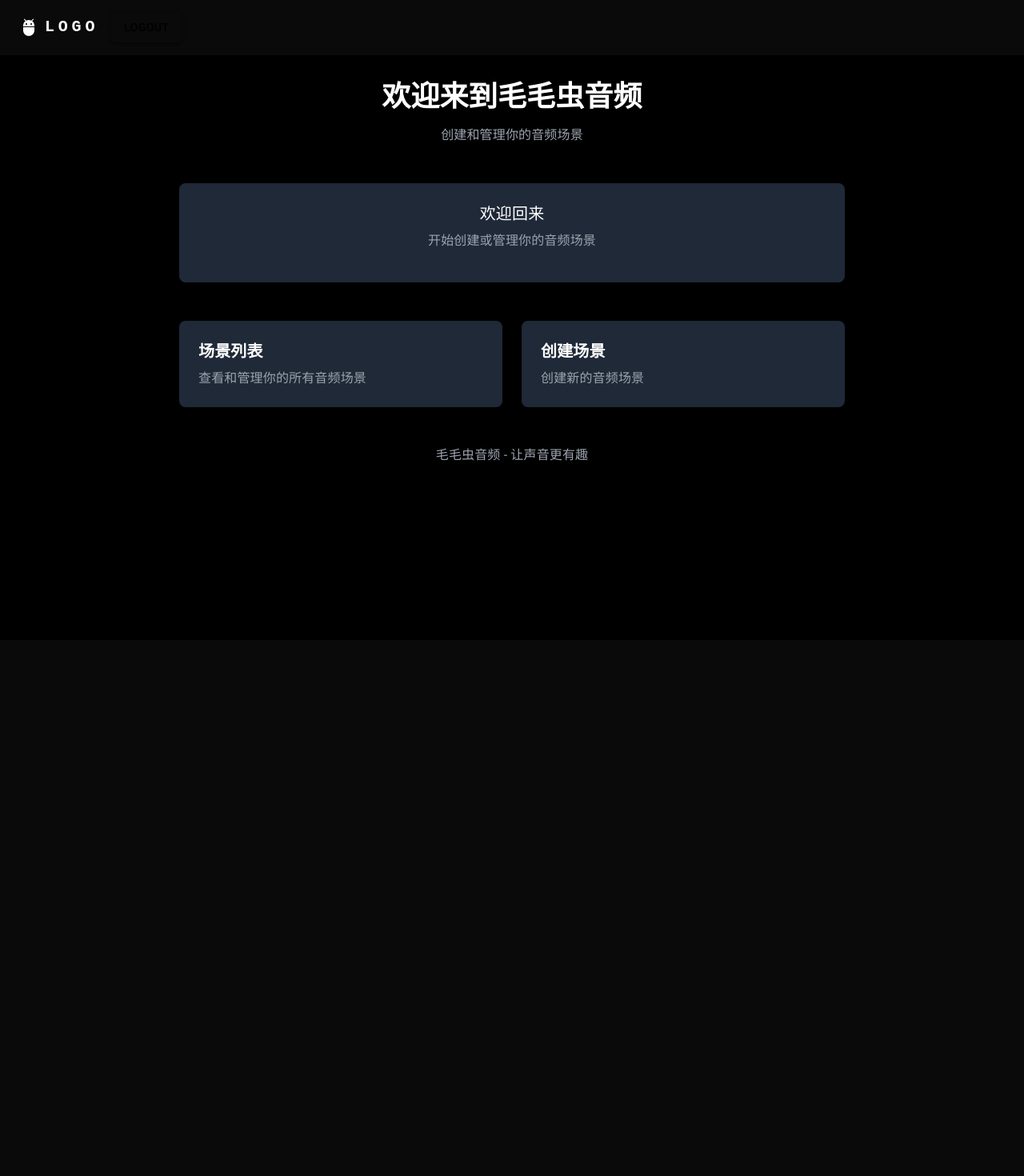
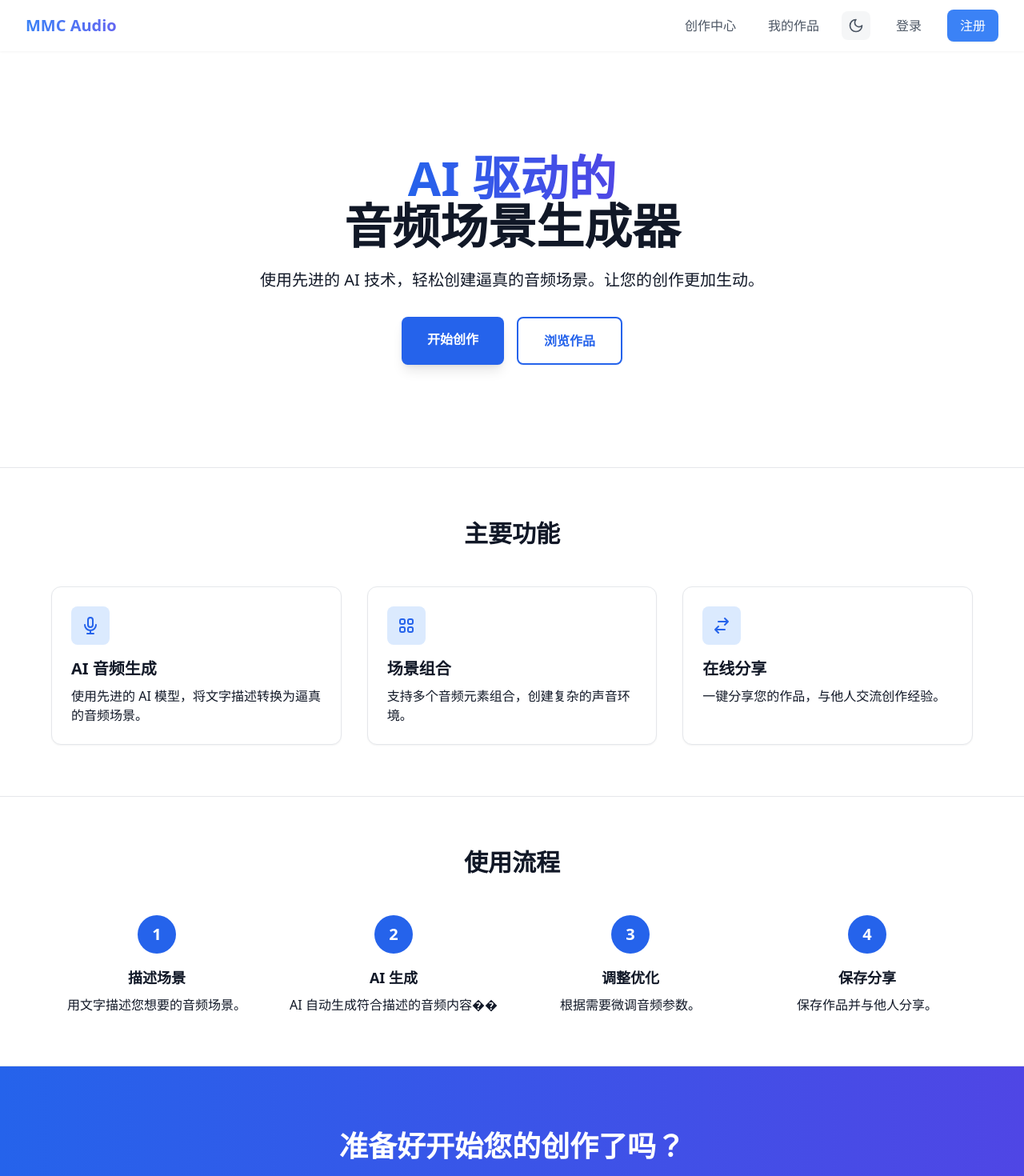
Before and after one commit to lfhwnqe/english-sst, a Next.js app: page / in a window 1280 px wide. Shown: the top 1470 px of the page at 80% size. Before the commit the page ends 800 px from the top, so only its background shows below. Built offline with nearby package versions, Linux system fonts and the light colour scheme.

Commit message:
feat: add next-themes for dark mode support; update Tailwind CSS configuration for dark mode; enhance global styles and layout for improved theming; refactor Home and AudioSceneList components for better UI consistency and responsiveness

```diff
--- a/app/components/common/appHeader.tsx
+++ b/app/components/common/appHeader.tsx
@@ -1,167 +1,123 @@
 "use client";
-import AppBar from "@mui/material/AppBar";
-import Box from "@mui/material/Box";
-import Toolbar from "@mui/material/Toolbar";
-import IconButton from "@mui/material/IconButton";
-import Typography from "@mui/material/Typography";
-import Menu from "@mui/material/Menu";
-import MenuIcon from "@mui/icons-material/Menu";
-import Container from "@mui/material/Container";
-import Button from "@mui/material/Button";
-import AdbIcon from "@mui/icons-material/Adb";
-import React from "react";
-import LogoutButton from "./logoutButton";
+import { useState, useEffect } from "react";
+import Link from "next/link";
+import { useTheme } from "next-themes";
+import { Menu as MenuIcon, Sun, Moon } from "lucide-react";
 
-function ResponsiveAppBar() {
-  const [anchorElNav, setAnchorElNav] = React.useState<null | HTMLElement>(
-    null
-  );
+function AppHeader() {
+  const [mounted, setMounted] = useState(false);
+  const [isMenuOpen, setIsMenuOpen] = useState(false);
+  const { theme, setTheme } = useTheme();
 
-  const handleOpenNavMenu = (event: React.MouseEvent<HTMLElement>) => {
-    setAnchorElNav(event.currentTarget);
-  };
+  // 避免水合错误
+  useEffect(() => setMounted(true), []);
 
-  const handleCloseNavMenu = () => {
-    setAnchorElNav(null);
-  };
+  const navigation = [
+    { name: "创作中心", href: "/audio-scene/create" },
+    { name: "我的作品", href: "/audio-scene/list" },
+  ];
 
   return (
-    <AppBar position="relative">
-      <Container maxWidth="xl">
-        <Toolbar disableGutters>
-          <AdbIcon sx={{ display: { xs: "none", md: "flex" }, mr: 1 }} />
-          <Typography
-            variant="h6"
-            noWrap
-            component="a"
-            href="#app-bar-with-responsive-menu"
-            sx={{
-              mr: 2,
-              display: { xs: "none", md: "flex" },
-              fontFamily: "monospace",
-              fontWeight: 700,
-              letterSpacing: ".3rem",
-              color: "inherit",
-              textDecoration: "none",
-            }}
-          >
-            LOGO
-          </Typography>
+    <header className="fixed w-full top-0 z-50">
+      <div className="bg-white dark:bg-gray-900/90 backdrop-blur-sm shadow-[0_1px_3px_0_rgb(0,0,0,0.05)] dark:shadow-none">
+        <nav className="max-w-7xl mx-auto px-4 sm:px-6 lg:px-8">
+          <div className="flex items-center justify-between h-16">
+            {/* Logo */}
+            <Link href="/" className="flex items-center space-x-2">
+              <span className="text-xl font-bold bg-clip-text text-transparent bg-gradient-to-r from-blue-500 to-indigo-500 dark:from-blue-400 dark:to-indigo-400">
+                MMC Audio
+              </span>
+            </Link>
 
-          <Box sx={{ flexGrow: 1, display: { xs: "flex", md: "none" } }}>
-            <IconButton
-              size="large"
-              aria-label="account of current user"
-              aria-controls="menu-appbar"
-              aria-haspopup="true"
-              onClick={handleOpenNavMenu}
-              color="inherit"
-            >
-              <MenuIcon />
-            </IconButton>
-            <Menu
-              id="menu-appbar"
-              anchorEl={anchorElNav}
-              anchorOrigin={{
-                vertical: "bottom",
-                horizontal: "left",
-              }}
-              keepMounted
-              transformOrigin={{
-                vertical: "top",
-                horizontal: "left",
-              }}
-              open={Boolean(anchorElNav)}
-              onClose={handleCloseNavMenu}
-              sx={{ display: { xs: "block", md: "none" } }}
-            >
-              <Button
-                variant="text"
-                onClick={handleCloseNavMenu}
-                sx={{ my: 0, color: "black", display: "block" }}
+            {/* Desktop Navigation */}
+            <div className="hidden md:flex items-center space-x-4">
+              {navigation.map((item) => (
+                <Link
+                  key={item.name}
+                  href={item.href}
+                  className="px-3 py-2 text-gray-600 dark:text-gray-300 hover:text-blue-500 dark:hover:text-blue-400 transition-colors"
+                >
+                  {item.name}
+                </Link>
+              ))}
+
+              {/* Theme Toggle */}
+              <button
+                onClick={() => setTheme(theme === "dark" ? "light" : "dark")}
+                className="p-2 rounded-lg bg-gray-100/80 dark:bg-gray-800 text-gray-600 dark:text-gray-300 hover:bg-gray-200/80 dark:hover:bg-gray-700 transition-colors"
               >
-                <LogoutButton />
-              </Button>
-              <Button
-                variant="text"
-                onClick={handleCloseNavMenu}
-                sx={{ my: 0, color: "black", display: "block" }}
+                {mounted &&
+                  (theme === "dark" ? <Sun size={20} /> : <Moon size={20} />)}
+              </button>
+
+              {/* Auth Buttons */}
+              <Link
+                href="/login"
+                className="px-4 py-2 text-gray-600 dark:text-gray-300 hover:text-blue-500 dark:hover:text-blue-400 transition-colors"
               >
-                others
-              </Button>
-            </Menu>
-          </Box>
-          <Typography
-            variant="subtitle1"
-            noWrap
-            component="a"
-            href="#app-bar-with-responsive-menu"
-            sx={{
-              mr: 2,
-              display: { xs: "flex", md: "none" },
-              flexGrow: 1,
-              fontFamily: "monospace",
-              fontWeight: 700,
-              letterSpacing: ".3rem",
-              color: "inherit",
-              textDecoration: "none",
-            }}
-          >
-            MMC English
-          </Typography>
-          <Box sx={{ flexGrow: 1, display: { xs: "none", md: "flex" } }}>
-            <Button
-              variant="contained"
-              onClick={handleCloseNavMenu}
-              sx={{ my: 2, color: "black", display: "block" }}
-            >
-              logout
-            </Button>
-            {/* {pages.map((page) => (
-              <Button
-                variant="contained"
-                key={page}
-                onClick={handleCloseNavMenu}
-                sx={{ my: 2, color: "white", display: "block" }}
+                登录
+              </Link>
+              <Link
+                href="/signup"
+                className="px-4 py-2 bg-blue-500 hover:bg-blue-600 text-white rounded-lg shadow-sm transition-all hover:shadow-md"
               >
-                {page}
-              </Button>
-            ))} */}
-          </Box>
-          {/* <Box sx={{ flexGrow: 0 }}>
-            <Tooltip title="Open settings">
-              <IconButton onClick={handleOpenUserMenu} sx={{ p: 0 }}>
-                <Avatar alt="Remy Sharp" src="/icon-192x192.png" />
-              </IconButton>
-            </Tooltip>
-            <Menu
-              sx={{ mt: "45px" }}
-              id="menu-appbar"
-              anchorEl={anchorElUser}
-              anchorOrigin={{
-                vertical: "top",
-                horizontal: "right",
-              }}
-              keepMounted
-              transformOrigin={{
-                vertical: "top",
-                horizontal: "right",
-              }}
-              open={Boolean(anchorElUser)}
-              onClose={handleCloseUserMenu}
-            >
-              {settings.map((setting) => (
-                <MenuItem key={setting} onClick={handleCloseUserMenu}>
-                  <Typography sx={{ textAlign: "center" }}>
-                    {setting}
-                  </Typography>
-                </MenuItem>
+                注册
+              </Link>
+            </div>
+
+            {/* Mobile menu button */}
+            <div className="md:hidden">
+              <button
+                onClick={() => setIsMenuOpen(!isMenuOpen)}
+                className="p-2 rounded-lg text-gray-600 dark:text-gray-300 hover:bg-gray-100/80 dark:hover:bg-gray-800 transition-colors"
+              >
+                <MenuIcon size={24} />
+              </button>
+            </div>
+          </div>
+
+          {/* Mobile Navigation */}
+          {isMenuOpen && (
+            <div className="md:hidden py-4 bg-white dark:bg-gray-900 border-t border-gray-100 dark:border-gray-800">
+              {navigation.map((item) => (
+                <Link
+                  key={item.name}
+                  href={item.href}
+                  className="block px-4 py-2 text-gray-600 dark:text-gray-300 hover:bg-gray-100/80 dark:hover:bg-gray-800 transition-colors"
+                  onClick={() => setIsMenuOpen(false)}
+                >
+                  {item.name}
+                </Link>
               ))}
-            </Menu>
-          </Box> */}
-        </Toolbar>
-      </Container>
-    </AppBar>
+              <div className="px-4 py-2 flex items-center justify-between">
+                <button
+                  onClick={() => setTheme(theme === "dark" ? "light" : "dark")}
+                  className="p-2 rounded-lg bg-gray-100/80 dark:bg-gray-800 text-gray-600 dark:text-gray-300 hover:bg-gray-200/80 dark:hover:bg-gray-700 transition-colors"
+                >
+                  {mounted &&
+                    (theme === "dark" ? <Sun size={20} /> : <Moon size={20} />)}
+                </button>
+                <div className="space-x-2">
+                  <Link
+                    href="/login"
+                    className="px-4 py-2 text-gray-600 dark:text-gray-300 hover:text-blue-500 dark:hover:text-blue-400"
+                  >
+                    登录
+                  </Link>
+                  <Link
+                    href="/signup"
+                    className="px-4 py-2 bg-blue-500 hover:bg-blue-600 text-white rounded-lg shadow-sm transition-all hover:shadow-md"
+                  >
+                    注册
+                  </Link>
+                </div>
+              </div>
+            </div>
+          )}
+        </nav>
+      </div>
+    </header>
   );
 }
-export default ResponsiveAppBar;
+
+export default AppHeader;
--- a/app/globals.css
+++ b/app/globals.css
@@ -3,21 +3,20 @@
 @tailwind utilities;
 
 :root {
-  --background: #ffffff;
-  --foreground: #171717;
+  --background: theme('colors.white');
+  --foreground: theme('colors.gray.900');
 }
 
-@media (prefers-color-scheme: dark) {
-  :root {
-    --background: #0a0a0a;
-    --foreground: #ededed;
-  }
+.dark {
+  --background: theme('colors.gray.900');
+  --foreground: theme('colors.gray.100');
 }
 
-body {
+/* 确保整个应用使用这些变量 */
+html, body {
+  background-color: var(--background);
   color: var(--foreground);
-  background: var(--background);
-  font-family: Arial, Helvetica, sans-serif;
+  min-height: 100vh;
 }
 
 @layer utilities {
--- a/app/layout.tsx
+++ b/app/layout.tsx
@@ -5,8 +5,8 @@ import "@fontsource/roboto/300.css";
 import "@fontsource/roboto/400.css";
 import "@fontsource/roboto/500.css";
 import "@fontsource/roboto/700.css";
-import ThemeWrapper from "@/app/components/common/themeWrapper";
-// import { UserProvider } from '@/contexts/UserContext';
+import { Providers } from './providers';
+import AppHeader from './components/common/appHeader';
 
 const geistSans = localFont({
   src: "./fonts/GeistVF.woff",
@@ -27,19 +27,18 @@ export const metadata: Metadata = {
 
 export default function RootLayout({
   children,
-}: Readonly<{
+}: {
   children: React.ReactNode;
-}>) {
+}) {
   return (
-    <html lang="en">
-      <body
-        className={`${geistSans.variable} ${geistMono.variable} antialiased`}
-      >
-        <ThemeWrapper>
-          {/* <UserProvider> */}
+    <html lang="en" suppressHydrationWarning>
+      <body className={`${geistSans.variable} ${geistMono.variable} antialiased bg-background text-foreground`}>
+        <Providers>
+          <AppHeader />
+          <main className="pt-16">
             {children}
-          {/* </UserProvider> */}
-        </ThemeWrapper>
+          </main>
+        </Providers>
       </body>
     </html>
   );
--- a/app/page.tsx
+++ b/app/page.tsx
@@ -1,47 +1,151 @@
-import Link from "next/link";
-import ResponsiveAppBar from "@/app/components/common/appHeader";
+import Link from 'next/link';
 
-export default async function Home() {
+export default function Home() {
   return (
-    <div className="min-h-screen bg-black text-white">
-      <ResponsiveAppBar></ResponsiveAppBar>
-      <div className="max-w-4xl mx-auto p-8">
-        {/* 欢迎区域 */}
-        <div className="mb-12 text-center">
-          <h1 className="text-4xl font-bold mb-4">欢迎来到毛毛虫音频</h1>
-          <p className="text-gray-400">创建和管理你的音频场景</p>
-        </div>
-
-        {/* 用户信息或登录按钮 */}
-        <div className="mb-12 p-6 bg-gray-800 rounded-lg">
-          <div className="text-center">
-            <p className="text-xl mb-2">欢迎回来</p>
-            <p className="text-gray-400 mb-4">开始创建或管理你的音频场景</p>
+    <div className="min-h-screen bg-background transition-colors duration-200">
+      {/* Hero Section */}
+      <section className="px-4 py-20 sm:py-32">
+        <div className="max-w-4xl mx-auto text-center">
+          <h1 className="text-4xl sm:text-6xl font-bold text-foreground mb-6">
+            <span className="bg-clip-text text-transparent bg-gradient-to-r from-blue-600 to-indigo-600 dark:from-blue-400 dark:to-indigo-400">
+              AI 驱动的
+            </span>
+            <br />
+            音频场景生成器
+          </h1>
+          <p className="text-lg sm:text-xl text-foreground/70 mb-8 max-w-2xl mx-auto">
+            使用先进的 AI 技术，轻松创建逼真的音频场景。让您的创作更加生动。
+          </p>
+          <div className="flex flex-col sm:flex-row gap-4 justify-center">
+            <Link
+              href="/audio-scene/create"
+              className="px-8 py-4 bg-blue-600 text-white rounded-lg font-semibold hover:bg-blue-700 transition-colors shadow-lg hover:shadow-xl dark:bg-blue-500 dark:hover:bg-blue-600"
+            >
+              开始创作
+            </Link>
+            <Link
+              href="/audio-scene/list"
+              className="px-8 py-4 bg-white dark:bg-gray-800 text-blue-600 dark:text-blue-400 rounded-lg font-semibold border-2 border-blue-600 dark:border-blue-400 hover:bg-blue-50 dark:hover:bg-gray-700 transition-colors"
+            >
+              浏览作品
+            </Link>
           </div>
         </div>
+      </section>
 
-        <div className="grid grid-cols-1 md:grid-cols-2 gap-6">
+      {/* Features Section */}
+      <section className="px-4 py-16 border-t border-foreground/10">
+        <div className="max-w-6xl mx-auto">
+          <h2 className="text-3xl font-bold text-center text-foreground mb-12">
+            主要功能
+          </h2>
+          <div className="grid grid-cols-1 sm:grid-cols-2 lg:grid-cols-3 gap-8">
+            {features.map((feature, index) => (
+              <div
+                key={index}
+                className="p-6 rounded-xl bg-background border border-foreground/10 shadow-sm hover:shadow-md transition-shadow"
+              >
+                <div className="w-12 h-12 flex items-center justify-center rounded-lg bg-blue-100 dark:bg-blue-900 text-blue-600 dark:text-blue-400 mb-4">
+                  {feature.icon}
+                </div>
+                <h3 className="text-xl font-semibold text-foreground mb-2">
+                  {feature.title}
+                </h3>
+                <p className="text-foreground/70">
+                  {feature.description}
+                </p>
+              </div>
+            ))}
+          </div>
+        </div>
+      </section>
+
+      {/* How it Works Section */}
+      <section className="px-4 py-16 bg-background/50 border-y border-foreground/10">
+        <div className="max-w-6xl mx-auto">
+          <h2 className="text-3xl font-bold text-center text-foreground mb-12">
+            使用流程
+          </h2>
+          <div className="grid grid-cols-1 sm:grid-cols-2 lg:grid-cols-4 gap-8">
+            {steps.map((step, index) => (
+              <div
+                key={index}
+                className="relative"
+              >
+                <div className="flex flex-col items-center text-center">
+                  <div className="w-12 h-12 rounded-full bg-blue-600 dark:bg-blue-500 text-white flex items-center justify-center text-xl font-bold mb-4">
+                    {index + 1}
+                  </div>
+                  <h3 className="text-lg font-semibold text-foreground mb-2">
+                    {step.title}
+                  </h3>
+                  <p className="text-foreground/70">
+                    {step.description}
+                  </p>
+                </div>
+                {index < steps.length - 1 && (
+                  <div className="hidden lg:block absolute top-1/4 left-full w-full h-0.5 bg-foreground/10" />
+                )}
+              </div>
+            ))}
+          </div>
+        </div>
+      </section>
+
+      {/* CTA Section */}
+      <section className="px-4 py-20 bg-gradient-to-r from-blue-600 to-indigo-600 dark:from-blue-500 dark:to-indigo-500 text-white">
+        <div className="max-w-4xl mx-auto text-center">
+          <h2 className="text-3xl sm:text-4xl font-bold mb-6">
+            准备好开始您的创作了吗？
+          </h2>
+          <p className="text-lg sm:text-xl mb-8 opacity-90">
+            立即加入我们，探索 AI 音频场景的无限可能。
+          </p>
           <Link
-            href="/audio-scene/list"
-            className="p-6 bg-gray-800 rounded-lg hover:bg-gray-700 transition-colors"
+            href="/signup"
+            className="inline-block px-8 py-4 bg-white dark:bg-gray-800 text-blue-600 dark:text-blue-400 rounded-lg font-semibold hover:bg-blue-50 dark:hover:bg-gray-700 transition-colors"
           >
-            <h2 className="text-xl font-semibold mb-2">场景列表</h2>
-            <p className="text-gray-400">查看和管理你的所有音频场景</p>
-          </Link>
-
-          <Link
-            href="/audio-scene/create"
-            className="p-6 bg-gray-800 rounded-lg hover:bg-gray-700 transition-colors"
-          >
-            <h2 className="text-xl font-semibold mb-2">创建场景</h2>
-            <p className="text-gray-400">创建新的音频场景</p>
+            免费注册
           </Link>
         </div>
-
-        <div className="mt-12 text-center text-gray-400">
-          <p>毛毛虫音频 - 让声音更有趣</p>
-        </div>
-      </div>
+      </section>
     </div>
   );
 }
+
+const features = [
+  {
+    icon: <svg className="w-6 h-6" fill="none" stroke="currentColor" viewBox="0 0 24 24" xmlns="http://www.w3.org/2000/svg"><path strokeLinecap="round" strokeLinejoin="round" strokeWidth={2} d="M19 11a7 7 0 01-7 7m0 0a7 7 0 01-7-7m7 7v4m0 0H8m4 0h4m-4-8a3 3 0 01-3-3V5a3 3 0 116 0v6a3 3 0 01-3 3z" /></svg>,
+    title: 'AI 音频生成',
+    description: '使用先进的 AI 模型，将文字描述转换为逼真的音频场景。'
+  },
+  {
+    icon: <svg className="w-6 h-6" fill="none" stroke="currentColor" viewBox="0 0 24 24" xmlns="http://www.w3.org/2000/svg"><path strokeLinecap="round" strokeLinejoin="round" strokeWidth={2} d="M4 6a2 2 0 012-2h2a2 2 0 012 2v2a2 2 0 01-2 2H6a2 2 0 01-2-2V6zM14 6a2 2 0 012-2h2a2 2 0 012 2v2a2 2 0 01-2 2h-2a2 2 0 01-2-2V6zM4 16a2 2 0 012-2h2a2 2 0 012 2v2a2 2 0 01-2 2H6a2 2 0 01-2-2v-2zM14 16a2 2 0 012-2h2a2 2 0 012 2v2a2 2 0 01-2 2h-2a2 2 0 01-2-2v-2z" /></svg>,
+    title: '场景组合',
+    description: '支持多个音频元素组合，创建复杂的声音环境。'
+  },
+  {
+    icon: <svg className="w-6 h-6" fill="none" stroke="currentColor" viewBox="0 0 24 24" xmlns="http://www.w3.org/2000/svg"><path strokeLinecap="round" strokeLinejoin="round" strokeWidth={2} d="M8 7h12m0 0l-4-4m4 4l-4 4m0 6H4m0 0l4 4m-4-4l4-4" /></svg>,
+    title: '在线分享',
+    description: '一键分享您的作品，与他人交流创作经验。'
+  },
+];
+
+const steps = [
+  {
+    title: '描述场景',
+    description: '用文字描述您想要的音频场景。'
+  },
+  {
+    title: 'AI 生成',
+    description: 'AI 自动生成符合描述的音频内容��'
+  },
+  {
+    title: '调整优化',
+    description: '根据需要微调音频参数。'
+  },
+  {
+    title: '保存分享',
+    description: '保存作品并与他人分享。'
+  },
+];
--- /dev/null
+++ b/app/providers.tsx
@@ -0,0 +1,11 @@
+'use client';
+
+import { ThemeProvider } from 'next-themes';
+
+export function Providers({ children }: { children: React.ReactNode }) {
+  return (
+    <ThemeProvider attribute="class">
+      {children}
+    </ThemeProvider>
+  );
+}
--- a/package.json
+++ b/package.json
@@ -27,6 +27,7 @@
     "lucide-react": "^0.454.0",
     "next": "14.2.15",
     "next-pwa": "^5.6.0",
+    "next-themes": "^0.4.4",
     "react": "18.2.0",
     "react-dom": "18.2.0",
     "react-icons": "^5.3.0",
--- a/tailwind.config.js
+++ b/tailwind.config.js
@@ -1,4 +1,5 @@
 const config = {
+  darkMode: 'class',
   content: [
     "./pages/**/*.{js,ts,jsx,tsx,mdx}",
     "./components/**/*.{js,ts,jsx,tsx,mdx}",
@@ -14,4 +15,5 @@ const config = {
   },
   plugins: [],
 };
+
 export default config;
```
Also changed, not shown: app/audio-scene/list/page.tsx (+34 -24 lines), 1 other file (tests, documents, lock files or other folders).
